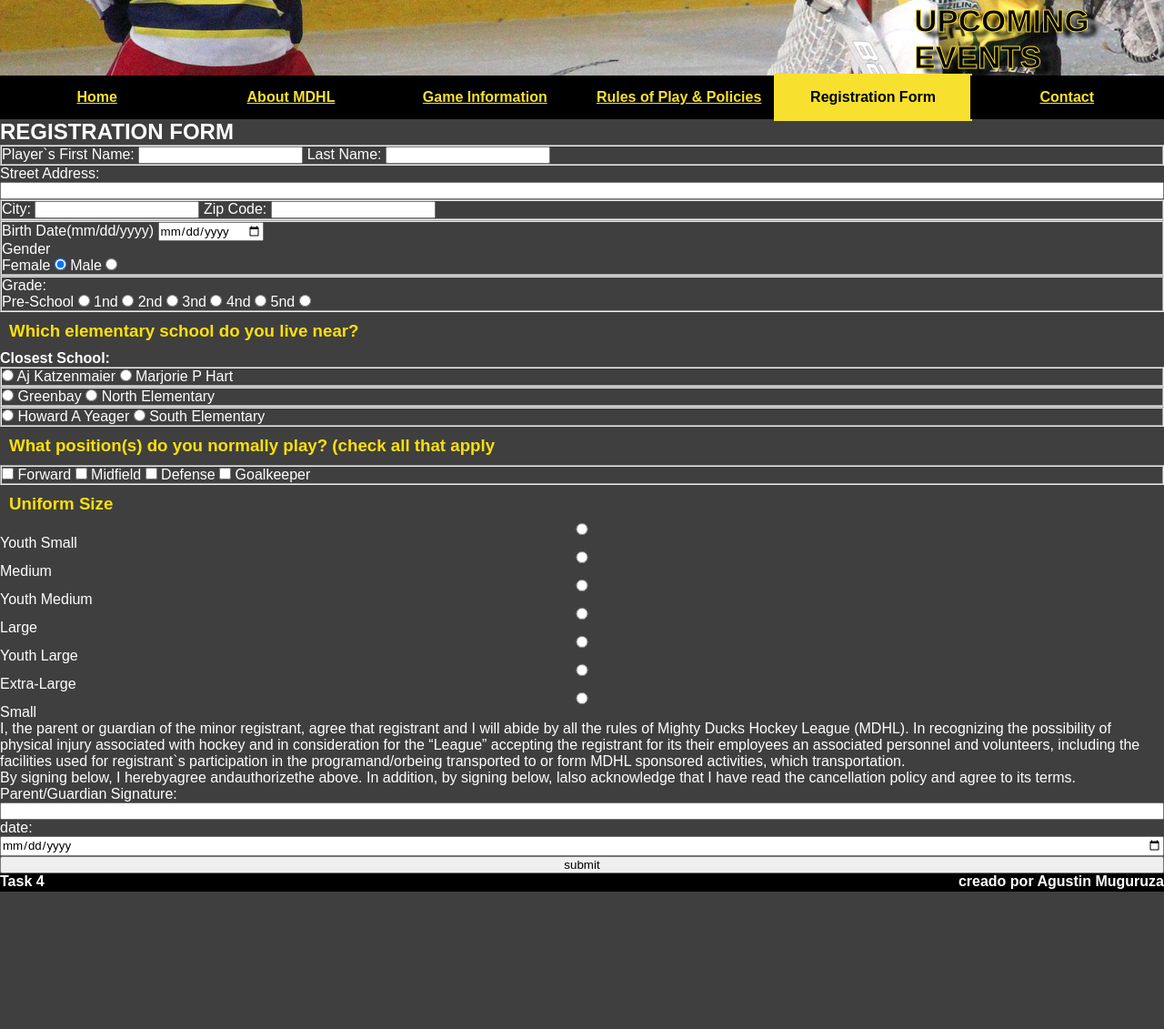
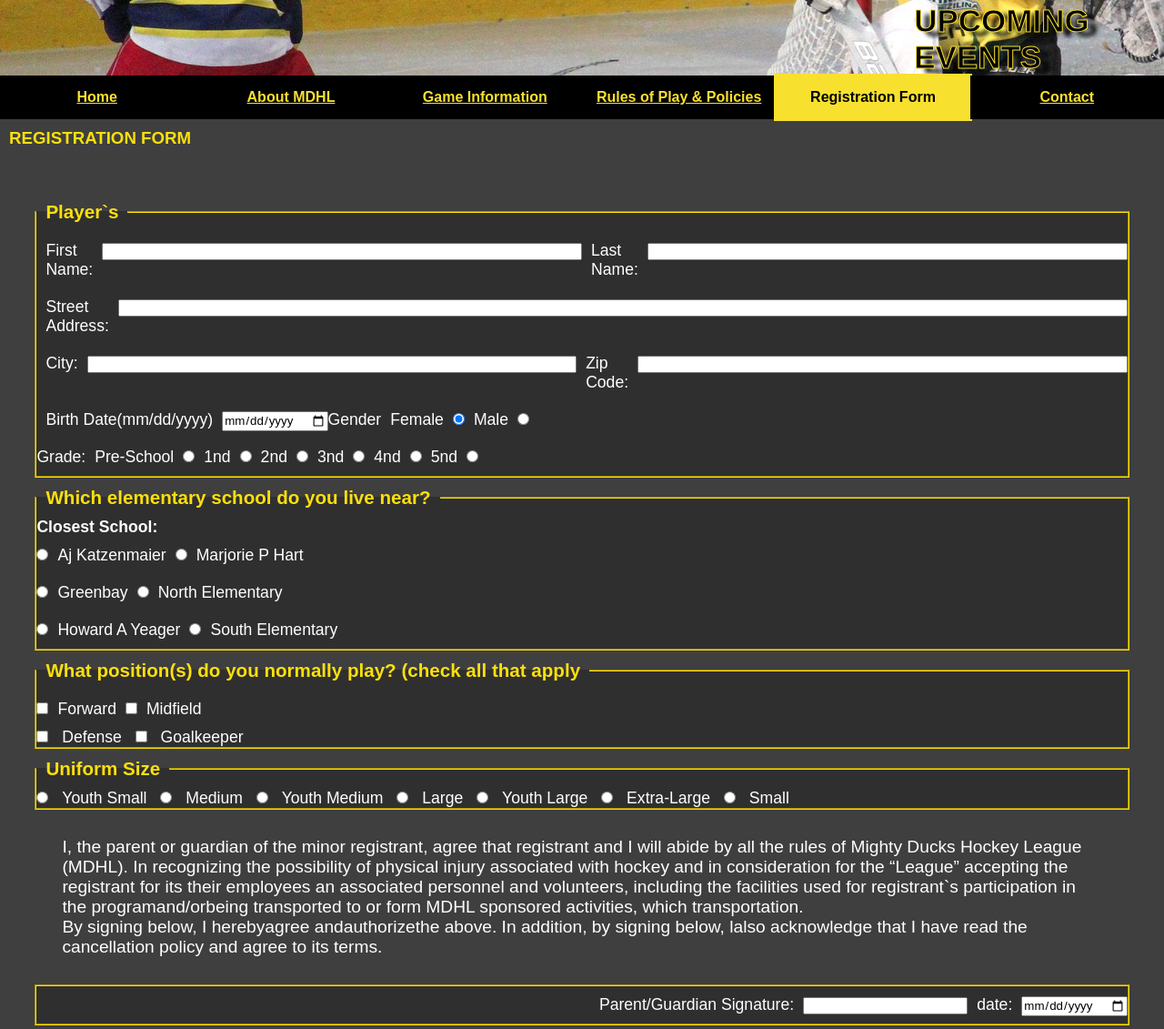
Before and after one commit to agusmugu/WebJockey, a plain HTML site: page Forms.html in a window 1280 px wide. Shown: the part 281-1412 px from the top of the page at 91% size. Before the commit the page ends 1261 px from the top, so only its background shows below. Drawn offline with Linux system fonts and the light colour scheme.

Commit message:
Forms&maps3

```diff
--- a/Forms.html
+++ b/Forms.html
@@ -24,28 +24,25 @@
     </nav>
 
     <section>
-
-        <h2>REGISTRATION FORM</h2>
+        <h3>REGISTRATION FORM</h3>
         <form action="./assets/show_data.html" method="get">
-
-            <fieldset>
-                <label for="fname">Player`s First Name:</label>
+            <fieldset class="form-section">
+                <legend><h3>Player`s</h3></legend>
+                <div class="form-renglon form-text">
+                    <label for="fname">First Name:</label>
                     <input type="text" name="fname" id="fname">
                     <label for="lname">Last Name:</label>
                     <input type="text" name="lname" id="lname">
-            </fieldset>
-
-            <label for="address">Street Address:</label>
-            <input type="text" name="address" id="address">
-
-            <fieldset>
+                </div>
+                <div class="form-renglon form-text"><label for="address">Street Address:</label>
+                    <input type="text" name="address" id="address"></div>
+                <div class="form-renglon form-text">
                     <label for="city">City:</label>
                     <input type="text" name="city" id="city">
                     <label for="zipcode">Zip Code:</label>
                     <input type="number" name="zipcode" id="zipcode">
-            </fieldset>
-
-            <fieldset>
+                </div>
+                <div class="form-renglon">
                     <label for="date">Birth Date(mm/dd/yyyy)</label>
                     <input type="date" name="date" id="date">
                     <p>Gender</p>
@@ -53,9 +50,8 @@
                     <input type="radio" name="gender" id="female" value="female" checked>
                     <label for="male">Male</label>
                     <input type="radio" name="gender" id="male" value="male">
-            </fieldset>
-
-            <fieldset>
+                </div>
+                <div class="form-renglon">
                     <p>Grade:</p>
                     <label for="pre_school">Pre-School</label>
                     <input type="radio" id="pre_school" name="grade" value="Pre-School">
@@ -69,47 +65,48 @@
                     <input type="radio" id="fourth_grade" name="grade" value="Fourth Grade">
                     <label for="fifth_grade">5nd</label>
                     <input type="radio" id="fifth_grade" name="grade" value="Fifth Grade">
+                </div>
             </fieldset>
-
-
-            <h3>Which elementary school do you live near?</h3>
+            <fieldset class="form-section">
+                <legend><h3>Which elementary school do you live near?</h3></legend>
                 <h4>Closest School:</h4>
-
-            <fieldset>
+                <div class="form-renglon">
                     <input type="radio" id="aj_katzenmaier" name="closest_school" value="Aj Katzenmaier">
                     <label for="aj_katzenmaier">Aj Katzenmaier</label>
                     <input type="radio" id="marjorie_p_hart" name="closest_school" value="Marjorie P Hart">
                     <label for="marjorie_p_hart">Marjorie P Hart</label>
-            </fieldset>
-            <fieldset>
+                </div>
+                <div class="form-renglon">
                     <input type="radio" id="greenbay" name="closest_school" value="Greenbay">
                     <label for="greenbay">Greenbay</label>
                     <input type="radio" id="north_elementary" name="closest_school" value="North Elementary">
                     <label for="north_elementary">North Elementary</label>
-            </fieldset>
-            <fieldset>
+                </div>
+                <div class="form-renglon">
                     <input type="radio" id="howard_a_yeager" name="closest_school" value="Howard A Yeager">
                     <label for="howard_a_yeager">Howard A Yeager</label>
                     <input type="radio" id="south_elementary" name="closest_school" value="South Elementary">
                     <label for="south_elementary">South Elementary</label>
+                </div>
             </fieldset>
-
-            <h3>What position(s) do you normally play? (check all that apply</h3>
-
-            <fieldset>
+            <fieldset class="form-section">
+                <legend><h3>What position(s) do you normally play? (check all that apply</h3></legend>
+                <div class="form-renglon">
                     <input type="checkbox" id="position1" name="position1" value="Forward">
                     <label for="position1">Forward</label>
                     <input type="checkbox" id="position2" name="position2" value="Midfield">
                     <label for="position2">Midfield</label>
+                </div>
+                <div>
                     <input type="checkbox" id="position3" name="position3" value="Defense">
                     <label for="position3">Defense</label>
                     <input type="checkbox" id="position4" name="position4" value="Goalkeeper">
                     <label for="position4">Goalkeeper</label>
+                </div>
+
             </fieldset>
-
-
-            <h3>Uniform Size</h3>
-
+            <fieldset class="form-section">
+                <legend><h3>Uniform Size</h3></legend>
                 <input type="radio" id="uniform1" name="uniformsize" value="Youth Small">
                 <label for="uniform1">Youth Small</label>
 
@@ -130,16 +127,21 @@
 
                 <input type="radio" id="uniform7" name="uniformsize" value="Small">
                 <label for="uniform7">Small</label>
+            </fieldset>
 
+            <div class="form-permiso">
                 <p>I, the parent or guardian of the minor registrant, agree that registrant and I will abide by all the rules of Mighty Ducks Hockey League (MDHL). In recognizing the possibility of physical injury associated with hockey and in consideration for the “League” accepting the registrant for its their employees an associated personnel and volunteers, including the facilities used for registrant`s participation in the programand/orbeing transported to or form MDHL sponsored activities, which transportation.</p>
                 <p>By signing below, I herebyagree andauthorizethe above. In addition, by signing below, lalso acknowledge that I have read the cancellation policy and agree to its terms.</p>
+            </div>
 
-            <label for="signature">Parent/Guardian Signature:</label>
+            <fieldset class="form-section section-signature">
+                <label class="form-text"  for="signature">Parent/Guardian Signature:</label>
                 <input type="text" name="guardian signature" id="signature">
                 <label for="signature_date">date:</label>
                 <input type="date" name="signature date" id="signature_date">
+            </fieldset>
 
-            <input type="submit" value="submit">
+            <input type="submit" value="submit" class="submit-button">
         </form>
 
     </section>
--- a/assets/styles/Style.css
+++ b/assets/styles/Style.css
@@ -85,8 +85,10 @@ footer{
     background-color: #000;
     font-weight: bolder;
 }
-
-
+.form-section{
+    background-color: rgb(48, 47, 47);
+    border-color: #fce00b;
+}
 
 /* POSICION */
 main{
@@ -134,6 +136,12 @@ section h3{
 .index p,.contact p, .about p, .game-information p{
     padding: 10px 10px 10px 50px;
 }
+table{
+    margin: 5%;
+}
+th{
+    background-color: #1d1c1c;
+}
 table, thead, tr, th, td{
     border: rgb(192, 192, 192) 2px solid;
     border-collapse: collapse;
@@ -173,13 +181,67 @@ li{
     font-weight: bolder;
 }
 form{
-    color: white;
     display: flex;
     flex-direction: column;
+    margin: 3%;
+    font-size: 1.1rem;
+}
+.form-section{
+    display: block;
+}
+.form-renglon {
+    display: flex;
+    align-items: baseline;
+    justify-content: stretch;
+}
+.form-text input{
+    width: 1000%;
+    height: fit-content;
+}
+.form-permiso{
+    padding: 30px;
+    font-size: 1.2rem;
+}
+form label{
+    margin: 10px 10px;
+}
+.section-signature{
+    display: flex;
+    justify-content: flex-end;
+    align-items: baseline;
+}
+.section-signature input{
+    height: min-content;
+
+}
+.submit-button{
+    background-color: #f8e12e;
+    font-weight: bolder;
+    font-size: 1.3rem;
+    margin: 2%;
+    height: 3rem;
+    font-size: 2rem;
+    font-family: 'Courier New', Courier, monospace;
 }
 
 
-#aj_katzenmaier_map{
+
+.titulo-mapa{
+    font-size: 300%;
+    display: flex;
+    justify-content:  center;
+}
+ .all-maps{
+    display: flex;
+    flex-wrap: wrap;
+    flex-direction: row;
+    justify-content: center;
+ }
+.maps{
+    margin: 10px;
+}
+
+/* #aj_katzenmaier_map{
     display: none;
 }
 #greenbay_map{
@@ -197,7 +259,7 @@ form{
 #south_elementary_school_map{
     display: none;
 }
-
+ */
 
 /* FOOTER */
 
```
Also changed, not shown: gameinformation.html (+10 -6 lines). Lines whose indentation alone changed are shown as unchanged.
